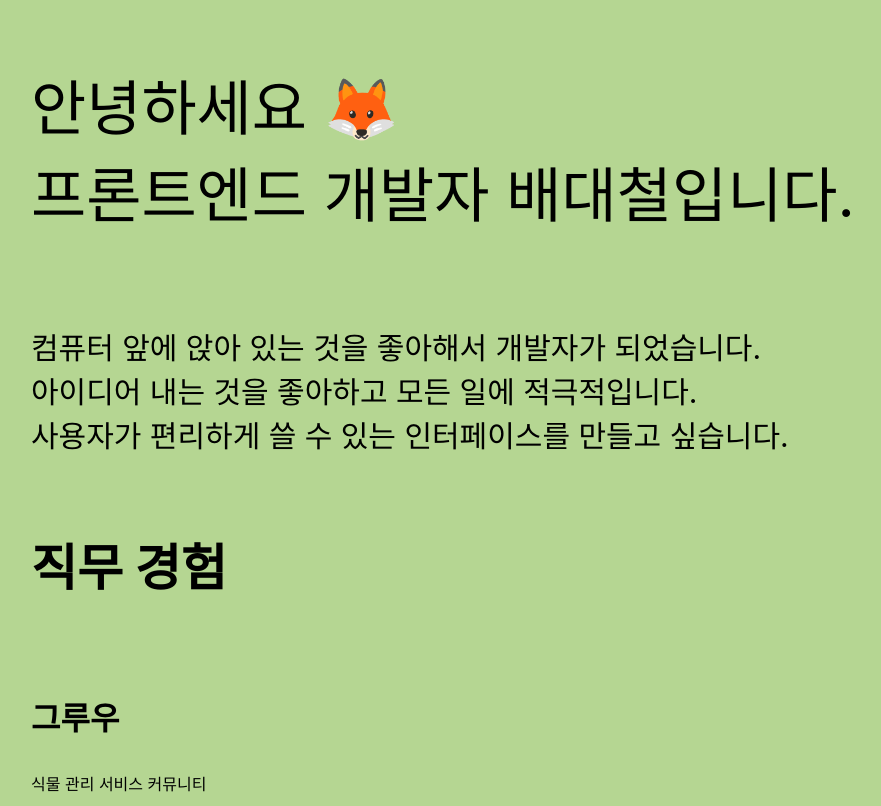
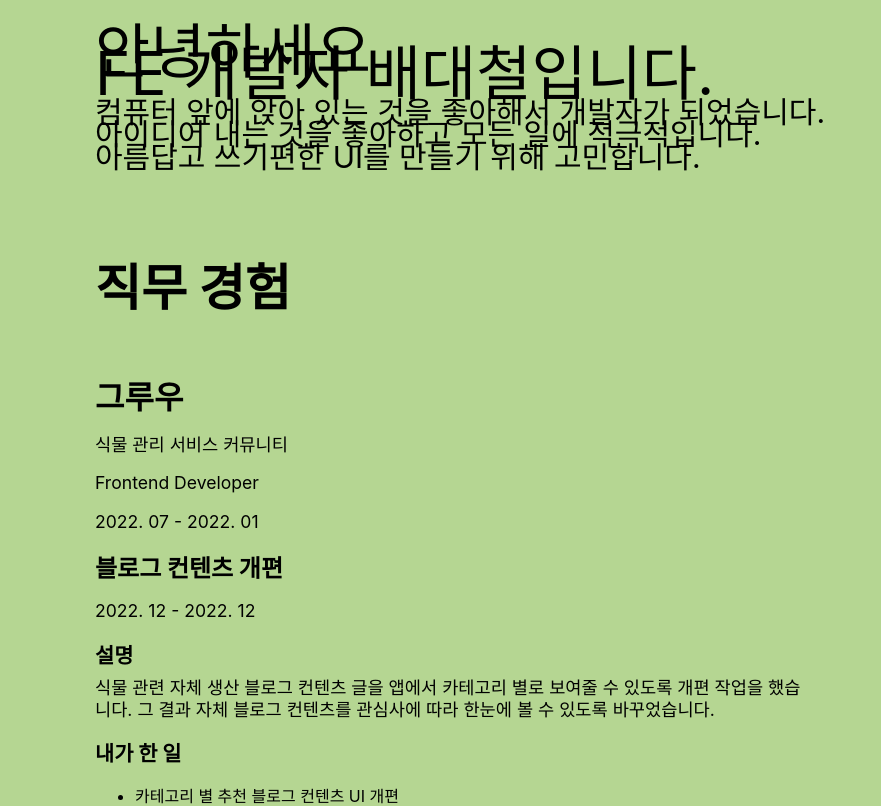
Before and after one commit to aingface/my-resume, a React (Create React App) app: page / in a window 1280 px wide. Shown: the top 806 px of the page, without its empty margins (97-978 px from the left). Built offline with nearby package versions, Linux system fonts and the light colour scheme.

Commit message:
style: css style 변경

```diff
--- a/src/App.css
+++ b/src/App.css
@@ -5,6 +5,83 @@
   align-self: center;
 
   background-color: #b5d692;
+}
+@media (max-width: 768px) {
+  .container {
+    /* background-color: lightGray; */
+    width: 90%;
+  }
+}
+
+@media (min-width: 769px) and (max-width: 1024px) {
+  .container {
+    /* background-color: goldenrod; */
+    width: 80%;
+  }
+}
+
+@media (min-width: 1025px) and (max-width: 1527px) {
+  .container {
+    /* background-color: rosybrown; */
+    width: 70%;
+  }
+}
+
+@media (min-width: 1528px) {
+  .container {
+    /* background-color: cadetblue; */
+    width: 50%;
+  }
+}
+
+.container {
+  padding: 40px 0px;
+}
+
+h1 {
+  font-size: 5rem;
+  line-height: 1.1;
+}
+h2 {
+  font-size: 3rem;
+  margin: 4rem 0 2rem;
+}
+
+h3,
+h4 {
+  font-size: 2rem;
+  margin: 0 0 1rem;
+}
+
+h5 {
+  font-size: 1.3rem;
+  margin: 0 0 0.5rem;
+}
+
+p {
+  margin: 0 0 1rem;
+  font-size: 1.1rem;
+  line-height: 1.4rem;
+}
+
+.row-left {
+  -ms-flex-preferred-size: 18rem;
+  flex-basis: 18rem;
+  padding-right: 1rem;
+  -ms-flex-negative: 0;
+  flex-shrink: 0;
+}
+
+.row-right {
+  -webkit-box-flex: 1;
+  -ms-flex-positive: 1;
+  flex-grow: 1;
+}
+
+.big-paragraph {
+  font-size: 2rem;
+  line-height: 1.4;
+  font-weight: 500;
 }
 
 .Chapter {
@@ -28,18 +105,18 @@
   font-size: 1.3rem;
 }
 
-.App-logo {
+/* .App-logo {
   height: 40vmin;
   pointer-events: none;
-}
+} */
 
-@media (prefers-reduced-motion: no-preference) {
+/* @media (prefers-reduced-motion: no-preference) {
   .App-logo {
     animation: App-logo-spin infinite 20s linear;
   }
-}
+} */
 
-.App-header {
+/* .App-header {
   background-color: #282c34;
   min-height: 100vh;
   display: flex;
@@ -48,17 +125,17 @@
   justify-content: center;
   font-size: calc(10px + 2vmin);
   color: white;
-}
+} */
 
-.App-link {
+/* .App-link {
   color: #61dafb;
-}
+} */
 
-@keyframes App-logo-spin {
+/* @keyframes App-logo-spin {
   from {
     transform: rotate(0deg);
   }
   to {
     transform: rotate(360deg);
   }
-}
+} */
--- a/src/App.tsx
+++ b/src/App.tsx
@@ -4,11 +4,13 @@ import { Greetings, OtherExperience, WorkExperience, Skills, Contact } from './i
 function App() {
   return (
     <div className="App">
-      <Greetings />
-      <WorkExperience />
-      <OtherExperience />
-      <Skills />
-      <Contact />
+      <div className="container">
+        <Greetings />
+        <WorkExperience />
+        <OtherExperience />
+        <Skills />
+        <Contact />
+      </div>
     </div>
   );
 }
--- a/src/items/Greetings.tsx
+++ b/src/items/Greetings.tsx
@@ -5,8 +5,9 @@ function Greetings() {
   return (
     <Container>
       <Title>
-        안녕하세요 🦊 <br />
-        프론트엔드 개발자 배대철입니다.
+        안녕하세요
+        <br />
+        FE 개발자 배대철입니다.
         <br />
       </Title>
       <Desc>
@@ -14,7 +15,7 @@ function Greetings() {
         <br />
         아이디어 내는 것을 좋아하고 모든 일에 적극적입니다.
         <br />
-        사용자가 편리하게 쓸 수 있는 인터페이스를 만들고 싶습니다.
+        아름답고 쓰기편한 UI를 만들기 위해 고민합니다.
         <br />
       </Desc>
     </Container>
@@ -28,8 +29,6 @@ const Container = styled.div`
   justify-content: center;
   align-items: start;
   flex-direction: column;
-
-  width: 80%;
 `;
 
 const Title = styled.p`
```
